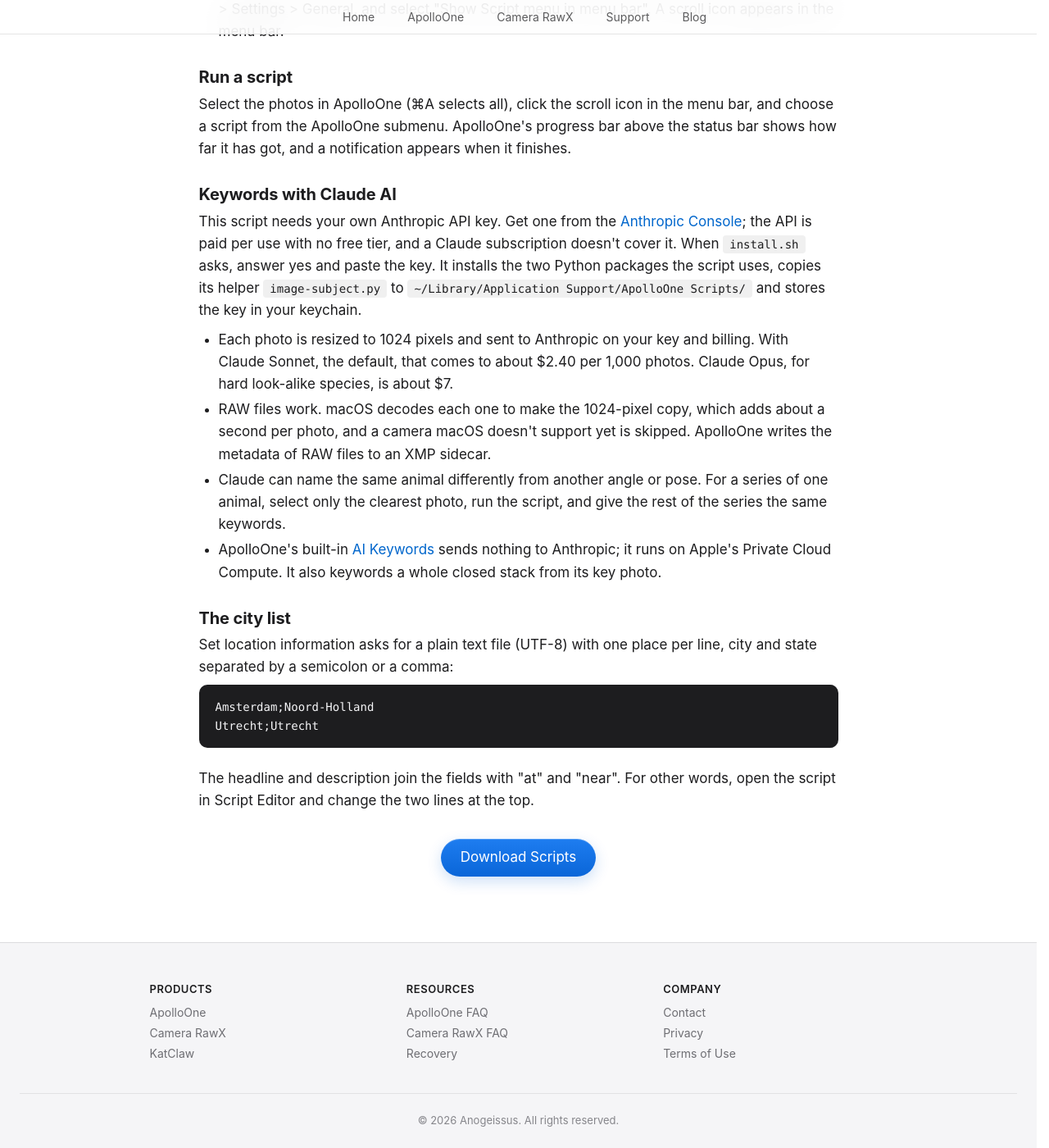
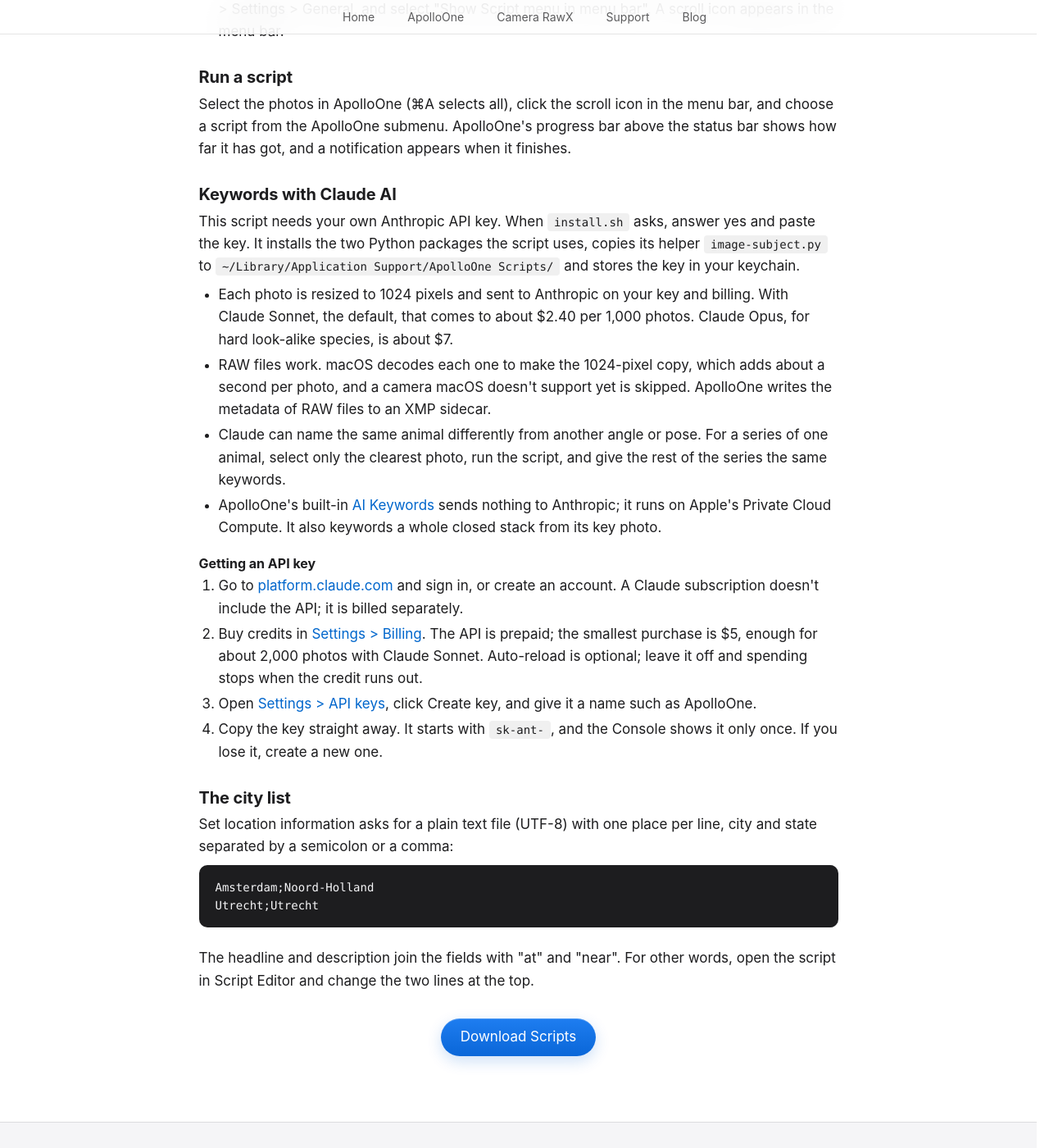
Before and after one commit to anogeissus/anogeissus.com, a Jekyll site: the page apolloone-scripts.html, which Jekyll copies as it is, in a window 1280 px wide and 1400 px high, scrolled down 753 px. Shown: the whole window at 82% size. Built offline with Jekyll 4.4.1, drawn with Linux system fonts in a browser that asks for light colours; some web fonts are replaced.

Commit message:
ApolloOne scripts page: how to get an Anthropic API key

```diff
--- a/apolloone-scripts.html
+++ b/apolloone-scripts.html
@@ -55,13 +55,21 @@
         <p>Select the photos in ApolloOne (&#8984;A selects all), click the scroll icon in the menu bar, and choose a script from the ApolloOne submenu. ApolloOne's progress bar above the status bar shows how far it has got, and a notification appears when it finishes.</p>
 
         <h2>Keywords with Claude AI</h2>
-        <p>This script needs your own Anthropic API key. Get one from the <a href="https://console.anthropic.com">Anthropic Console</a>; the API is paid per use with no free tier, and a Claude subscription doesn't cover it. When <code>install.sh</code> asks, answer yes and paste the key. It installs the two Python packages the script uses, copies its helper <code>image-subject.py</code> to <code>~/Library/Application Support/ApolloOne Scripts/</code> and stores the key in your keychain.</p>
+        <p>This script needs your own Anthropic API key. When <code>install.sh</code> asks, answer yes and paste the key. It installs the two Python packages the script uses, copies its helper <code>image-subject.py</code> to <code>~/Library/Application Support/ApolloOne Scripts/</code> and stores the key in your keychain.</p>
         <ul>
             <li>Each photo is resized to 1024 pixels and sent to Anthropic on your key and billing. With Claude Sonnet, the default, that comes to about $2.40 per 1,000 photos. Claude Opus, for hard look-alike species, is about $7.</li>
             <li>RAW files work. macOS decodes each one to make the 1024-pixel copy, which adds about a second per photo, and a camera macOS doesn't support yet is skipped. ApolloOne writes the metadata of RAW files to an XMP sidecar.</li>
             <li>Claude can name the same animal differently from another angle or pose. For a series of one animal, select only the clearest photo, run the script, and give the rest of the series the same keywords.</li>
             <li>ApolloOne's built-in <a href="apolloone.html">AI Keywords</a> sends nothing to Anthropic; it runs on Apple's Private Cloud Compute. It also keywords a whole closed stack from its key photo.</li>
         </ul>
+
+        <h3>Getting an API key</h3>
+        <ol>
+            <li>Go to <a href="https://platform.claude.com">platform.claude.com</a> and sign in, or create an account. A Claude subscription doesn't include the API; it is billed separately.</li>
+            <li>Buy credits in <a href="https://platform.claude.com/settings/billing">Settings &gt; Billing</a>. The API is prepaid; the smallest purchase is $5, enough for about 2,000 photos with Claude Sonnet. Auto-reload is optional; leave it off and spending stops when the credit runs out.</li>
+            <li>Open <a href="https://platform.claude.com/settings/keys">Settings &gt; API keys</a>, click Create key, and give it a name such as ApolloOne.</li>
+            <li>Copy the key straight away. It starts with <code>sk-ant-</code>, and the Console shows it only once. If you lose it, create a new one.</li>
+        </ol>
 
         <h2>The city list</h2>
         <p>Set location information asks for a plain text file (UTF-8) with one place per line, city and state separated by a semicolon or a comma:</p>
```
